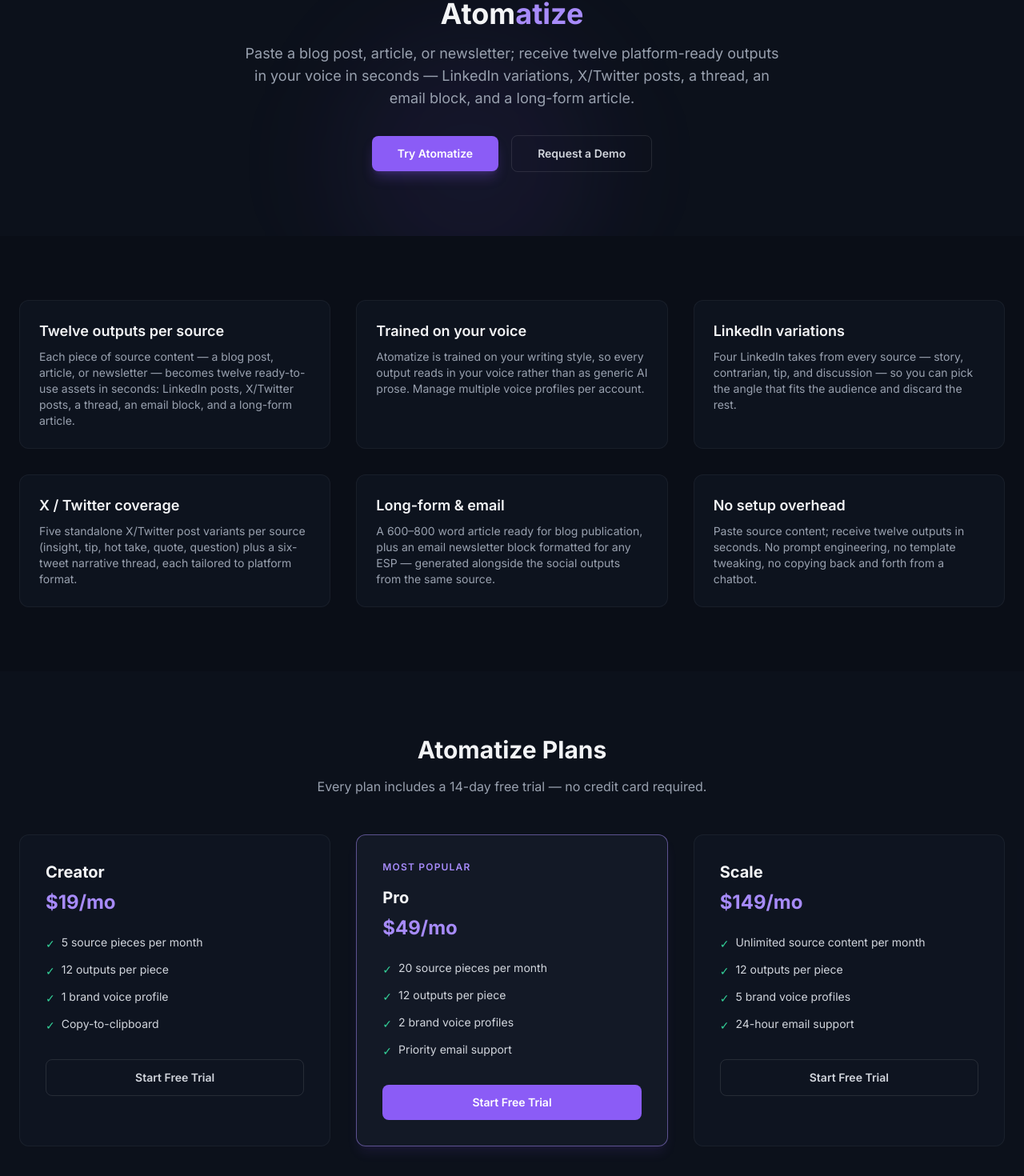
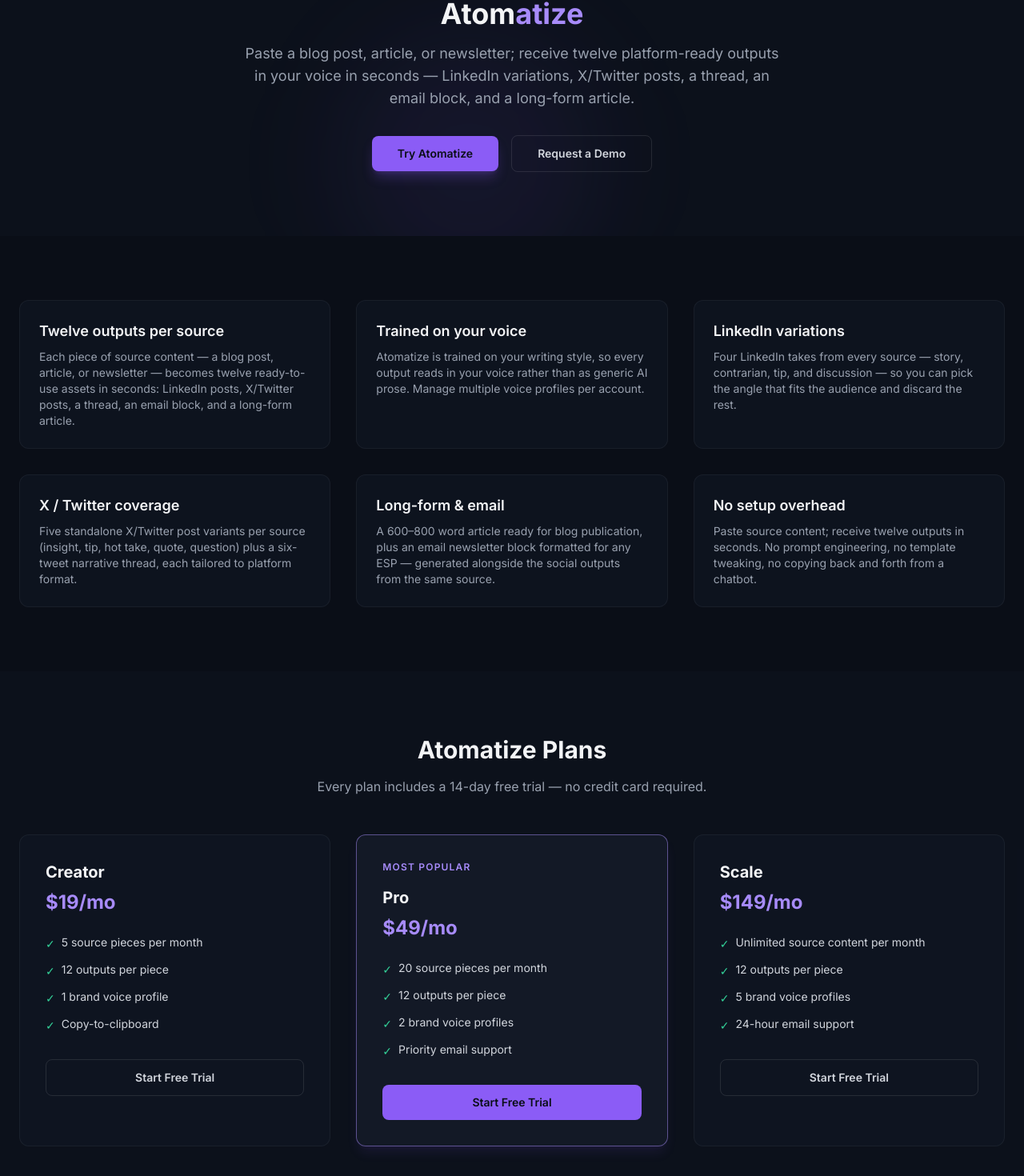
Before and after one commit to CloudWalkerIT/web, a Next.js app: page /products in a window 1280 px wide. Shown: the part 464-1934 px from the top of the page at 80% size. Built offline with nearby package versions, Linux system fonts and the light colour scheme.

Commit message:
a11y: Atomatize CTA to dark-on-purple, 44px mobile targets (A3, A6)
Matches the C1 button pattern: dark label, brighten on hover
(4.56:1 rest, 7.09:1 hover vs 4.23:1 before). Hamburger hit area
padded to 44x44 without layout shift; mobile menu rows to 44px.

```diff
--- a/src/app/products/page.tsx
+++ b/src/app/products/page.tsx
@@ -242,7 +242,7 @@
               href="https://atomatize.com"
               target="_blank"
               rel="noopener noreferrer"
-              className="rounded-lg bg-electric-500 px-8 py-3 text-sm font-semibold text-white shadow-lg shadow-electric-500/25 transition hover:bg-electric-600"
+              className="rounded-lg bg-electric-500 px-8 py-3 text-sm font-semibold text-dark-900 shadow-lg shadow-electric-500/25 transition hover:bg-electric-400"
             >
               Try Atomatize
             </a>
@@ -311,7 +311,7 @@
                 rel="noopener noreferrer"
                 className={`mt-8 block rounded-lg px-6 py-3 text-center text-sm font-semibold transition ${
                   tier.popular
-                    ? "bg-electric-500 text-white hover:bg-electric-600"
+                    ? "bg-electric-500 text-dark-900 hover:bg-electric-400"
                     : "border border-white/10 text-gray-300 hover:border-electric-400/50"
                 }`}
               >
--- a/src/components/Header.tsx
+++ b/src/components/Header.tsx
@@ -42,7 +42,7 @@
         {/* Mobile toggle */}
         <button
           onClick={() => setOpen(!open)}
-          className="text-gray-400 md:hidden"
+          className="-m-2.5 p-2.5 text-gray-400 md:hidden"
           aria-label="Toggle menu"
           aria-expanded={open}
         >
@@ -64,7 +64,7 @@
               key={item.href}
               href={item.href}
               onClick={() => setOpen(false)}
-              className="block py-2 text-sm text-gray-400 transition-colors hover:text-cloud-400"
+              className="block py-3 text-sm text-gray-400 transition-colors hover:text-cloud-400"
             >
               {item.label}
             </Link>
```
